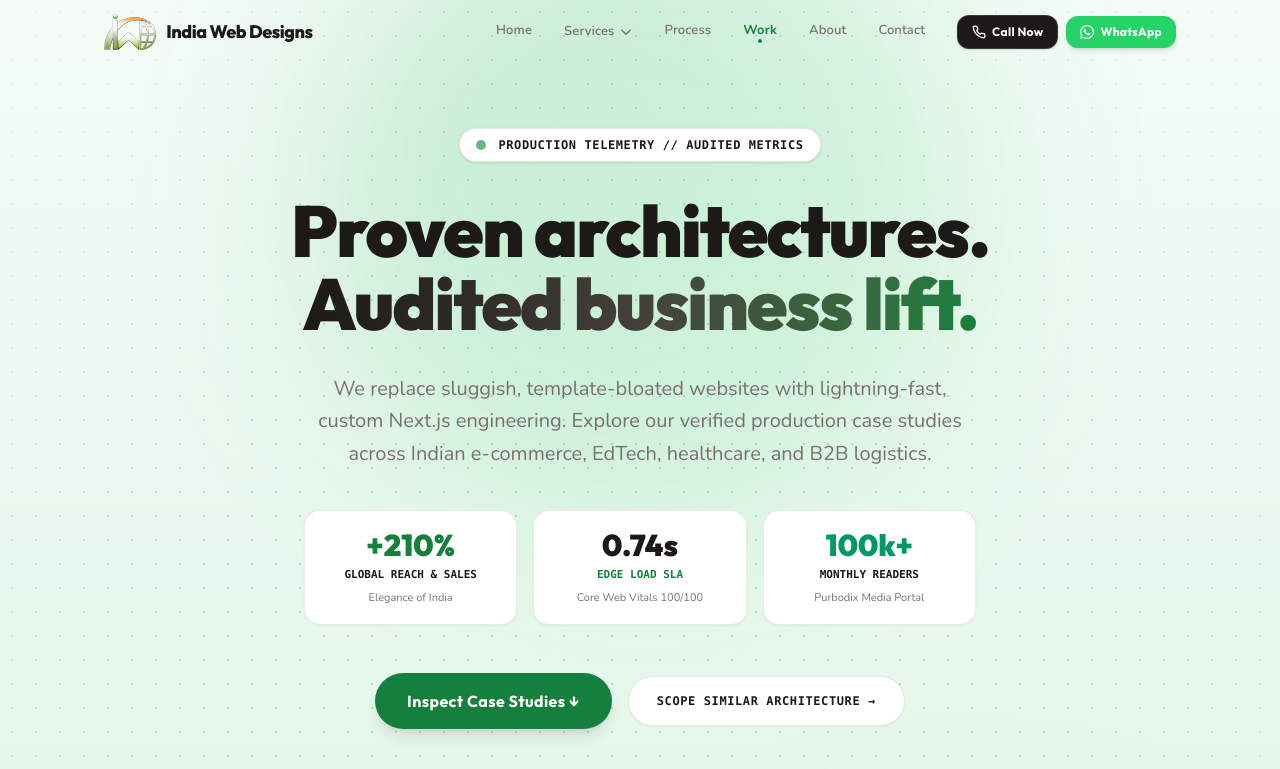
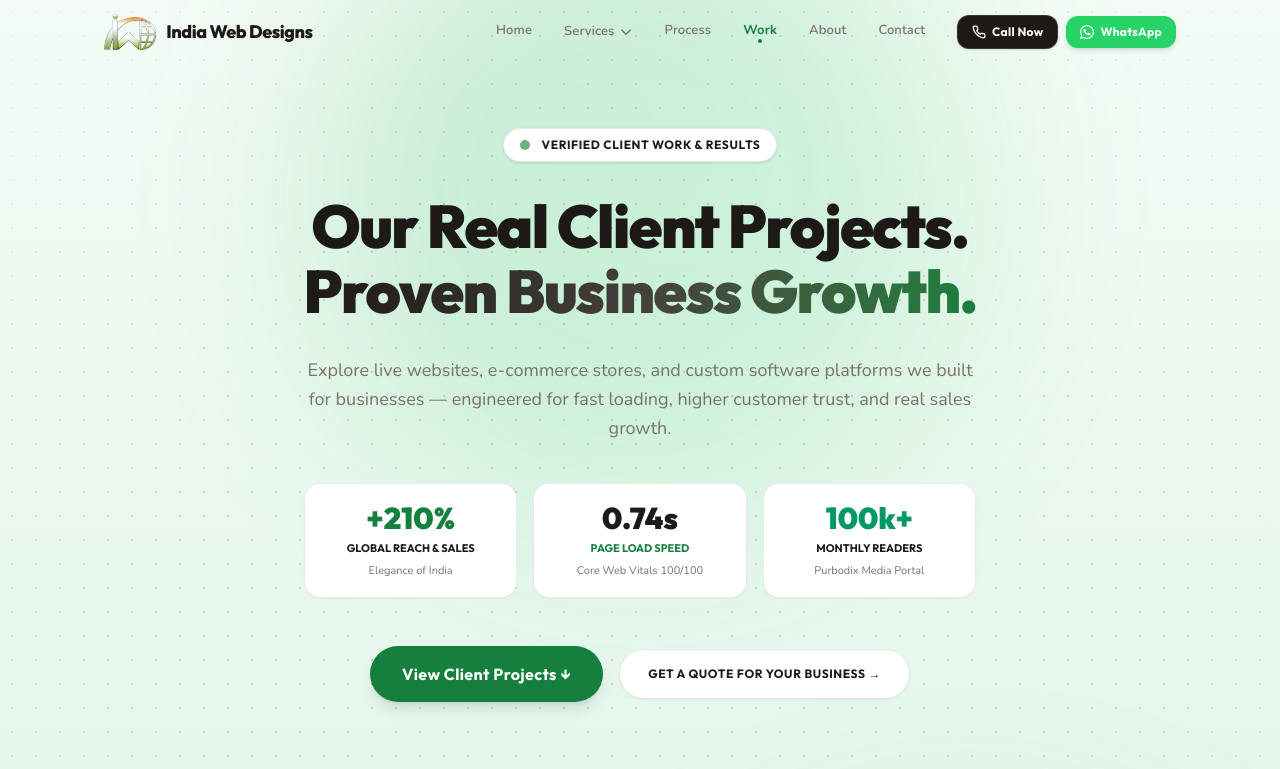
Before and after one commit to codemuji/AI-based-High-conversion-digital-agency, a Next.js app: page /work in a window 1280 px wide. Shown: the top 769 px of the page. Built offline with nearby package versions, Linux system fonts and the light colour scheme.

Commit message:
feat: add work showcase page with client projects and performance metrics

```diff
--- a/src/app/work/page.tsx
+++ b/src/app/work/page.tsx
@@ -27,37 +27,37 @@ export default function WorkPage() {
 
         <div className="max-w-7xl mx-auto px-4 sm:px-6 lg:px-8 w-full relative z-10">
           <div className="w-full max-w-4xl mx-auto text-center space-y-8 py-8">
-            <div className="inline-flex items-center gap-3 px-4 py-2 rounded-full bg-white border border-stone-200/90 shadow-sm text-xs font-mono font-bold text-[var(--foreground)] tracking-wider uppercase mx-auto">
+            <div className="inline-flex items-center gap-3 px-4 py-2 rounded-full bg-white border border-stone-200/90 shadow-sm text-xs font-display font-bold text-[var(--foreground)] tracking-wider uppercase mx-auto">
               <span className="w-2.5 h-2.5 rounded-full bg-[var(--accent)] animate-pulse shrink-0" />
-              <span>PRODUCTION TELEMETRY // AUDITED METRICS</span>
+              <span>VERIFIED CLIENT WORK &amp; RESULTS</span>
             </div>
 
-            <h1 className="font-display font-black text-5xl sm:text-6xl md:text-7xl text-[var(--foreground)] tracking-tight leading-[1.02]">
-              Proven architectures. <br />
+            <h1 className="font-display font-black text-4xl sm:text-5xl md:text-6xl text-[var(--foreground)] tracking-tight leading-[1.08]">
+              Our Real Client Projects. <br />
               <span className="text-transparent bg-clip-text bg-gradient-to-r from-[var(--foreground)] via-stone-700 to-[var(--accent)]">
-                Audited business lift.
+                Proven Business Growth.
               </span>
             </h1>
 
-            <p className="text-lg sm:text-xl text-[var(--muted)] max-w-2xl mx-auto font-normal leading-relaxed">
-              We replace sluggish, template-bloated websites with lightning-fast, custom Next.js engineering. Explore our verified production case studies across Indian e-commerce, EdTech, healthcare, and B2B logistics.
+            <p className="text-base sm:text-lg text-[var(--muted)] max-w-2xl mx-auto font-normal leading-relaxed">
+              Explore live websites, e-commerce stores, and custom software platforms we built for businesses — engineered for fast loading, higher customer trust, and real sales growth.
             </p>
 
             {/* Audited Impact Metric Pills */}
             <div className="grid grid-cols-2 sm:grid-cols-3 gap-4 max-w-2xl mx-auto pt-2">
               <div className="p-4 rounded-2xl bg-white border border-stone-200/80 shadow-xs text-center">
                 <span className="font-display font-black text-2xl sm:text-3xl text-[var(--accent)] block">+210%</span>
-                <span className="font-mono text-[11px] font-bold text-[var(--foreground)] uppercase mt-1 block">Global Reach &amp; Sales</span>
+                <span className="font-display text-[11px] font-bold text-[var(--foreground)] uppercase mt-1 block">Global Reach &amp; Sales</span>
                 <span className="text-[11px] text-[var(--muted)]">Elegance of India</span>
               </div>
               <div className="p-4 rounded-2xl bg-white border border-stone-200/80 shadow-xs text-center">
                 <span className="font-display font-black text-2xl sm:text-3xl text-[var(--foreground)] block">0.74s</span>
-                <span className="font-mono text-[11px] font-bold text-[var(--accent)] uppercase mt-1 block">Edge Load SLA</span>
+                <span className="font-display text-[11px] font-bold text-[var(--accent)] uppercase mt-1 block">Page Load Speed</span>
                 <span className="text-[11px] text-[var(--muted)]">Core Web Vitals 100/100</span>
               </div>
               <div className="p-4 rounded-2xl bg-white border border-stone-200/80 shadow-xs col-span-2 sm:col-span-1 text-center">
                 <span className="font-display font-black text-2xl sm:text-3xl text-emerald-600 block">100k+</span>
-                <span className="font-mono text-[11px] font-bold text-[var(--foreground)] uppercase mt-1 block">Monthly Readers</span>
+                <span className="font-display text-[11px] font-bold text-[var(--foreground)] uppercase mt-1 block">Monthly Readers</span>
                 <span className="text-[11px] text-[var(--muted)]">Purbodix Media Portal</span>
               </div>
             </div>
@@ -68,13 +68,13 @@ export default function WorkPage() {
                 href="#work"
                 className="px-8 py-4 rounded-full bg-[var(--accent)] hover:bg-[#15803d] text-white font-display font-bold text-base tracking-wide transition-all shadow-lg hover:shadow-[0_0_25px_rgba(22,163,74,0.35)] hover:-translate-y-0.5"
               >
-                Inspect Case Studies ↓
+                View Client Projects ↓
               </a>
               <Link
                 href="/#contact"
-                className="px-7 py-4 rounded-full bg-white hover:bg-stone-50 text-[var(--foreground)] border border-stone-200 font-mono text-xs font-bold uppercase tracking-wider transition-all shadow-xs"
+                className="px-7 py-4 rounded-full bg-white hover:bg-stone-50 text-[var(--foreground)] border border-stone-200 font-display text-xs font-bold uppercase tracking-wider transition-all shadow-xs"
               >
-                Scope Similar Architecture &rarr;
+                Get a Quote for Your Business &rarr;
               </Link>
             </div>
           </div>
```
